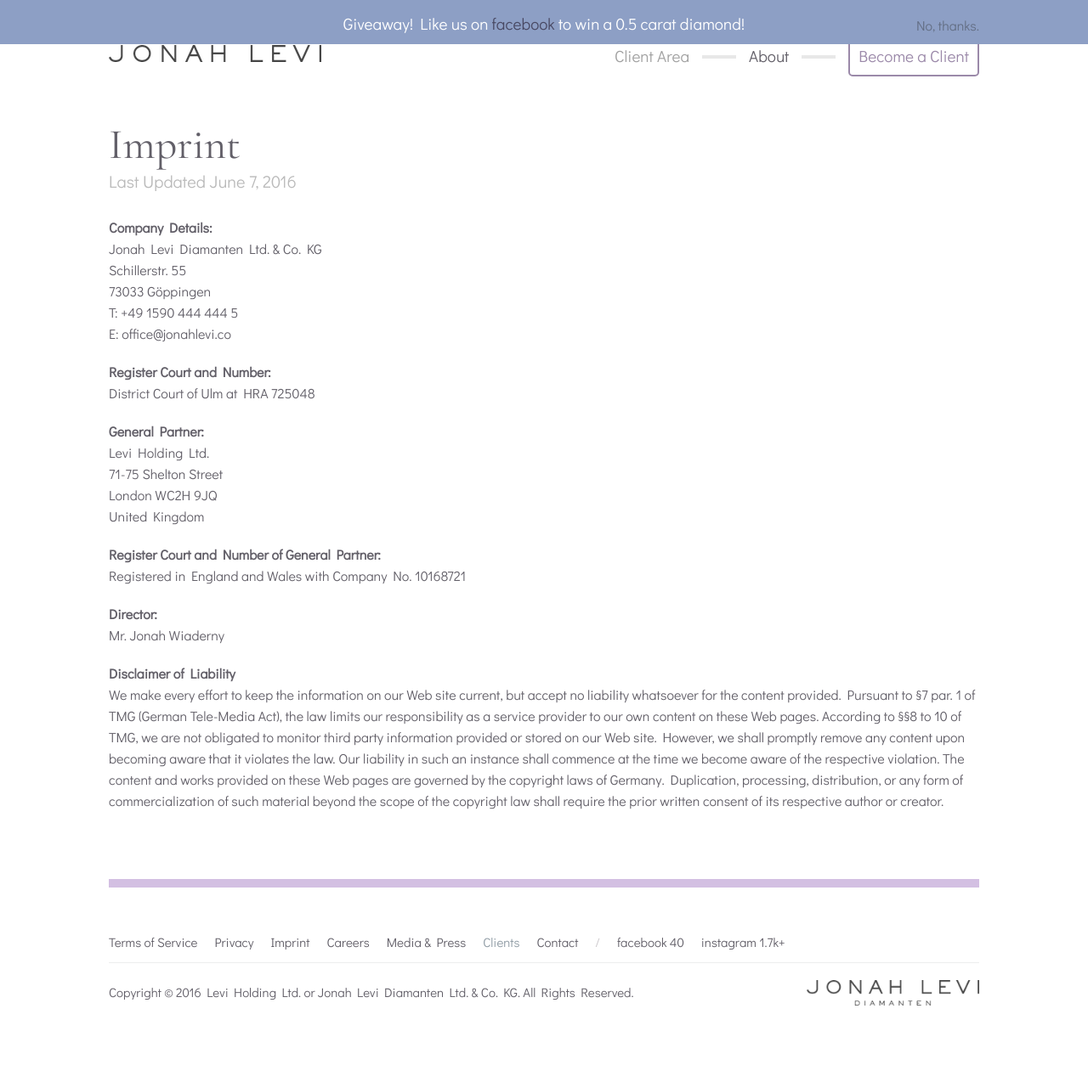
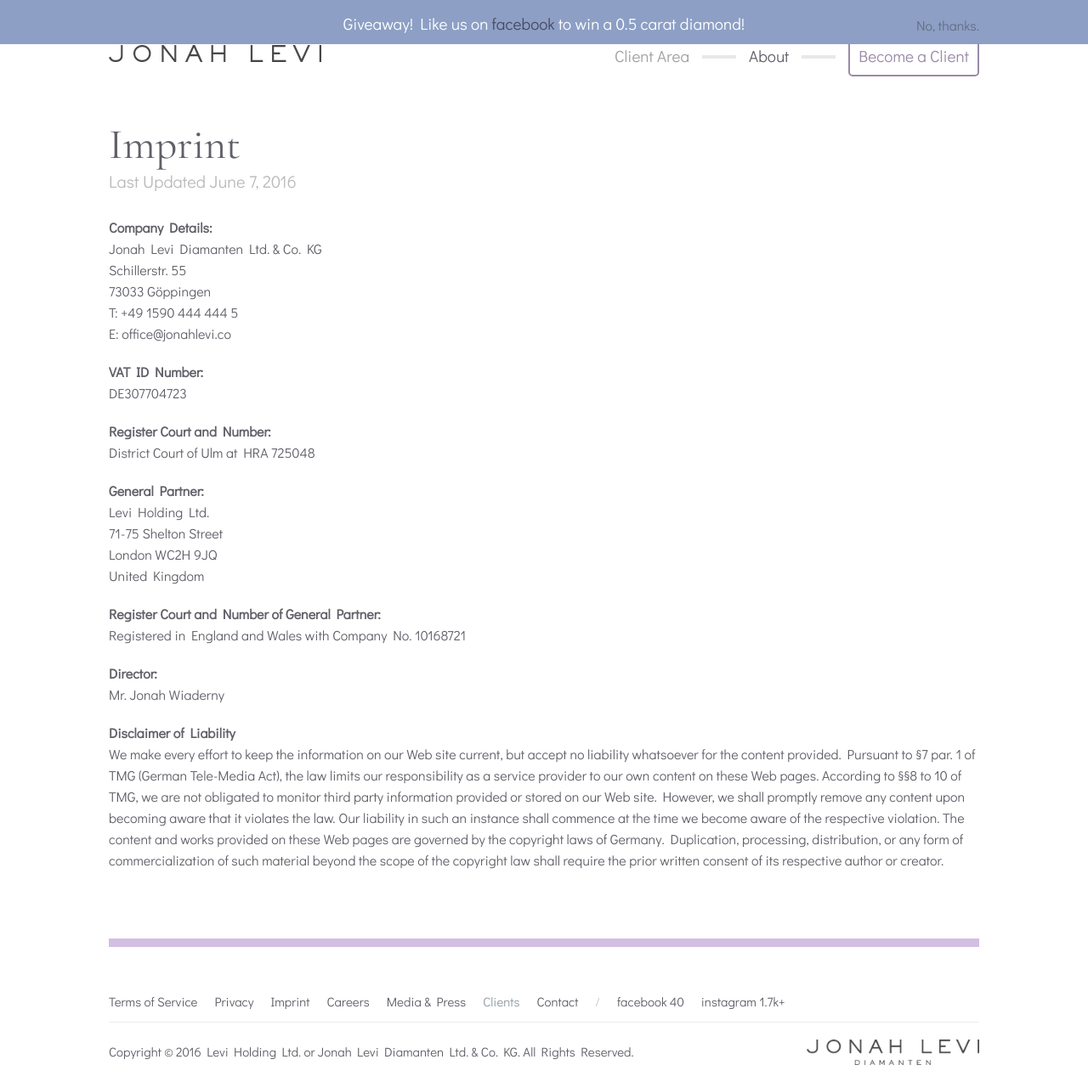
Before and after one commit to jonahlevi/jonahlevi.gihub.com, a Jekyll site: the page built from imprint/index.md, in a window 1280 px wide. Shown: the whole page at 85% size. Built offline with Jekyll 4.4.1, drawn with Linux system fonts in a browser that asks for light colours; nearby versions of some CDN libraries; comment, search, counter and statistics services are not loaded; before the commit the page ends 1204 px from its top, so only the background shows below that.

Commit message:
vat id added

```diff
--- a/imprint/index.md
+++ b/imprint/index.md
@@ -19,6 +19,11 @@
 73033 Göppingen<br>
 T: +49 1590 444 444 5<br>
 E: office@jonahlevi.co<br>
+</p>
+
+<p>
+	<span class="bold">VAT ID Number:</span><br>
+	DE307704723
 </p>
 
 <p>
```
Also changed, not shown: 1 other file.
